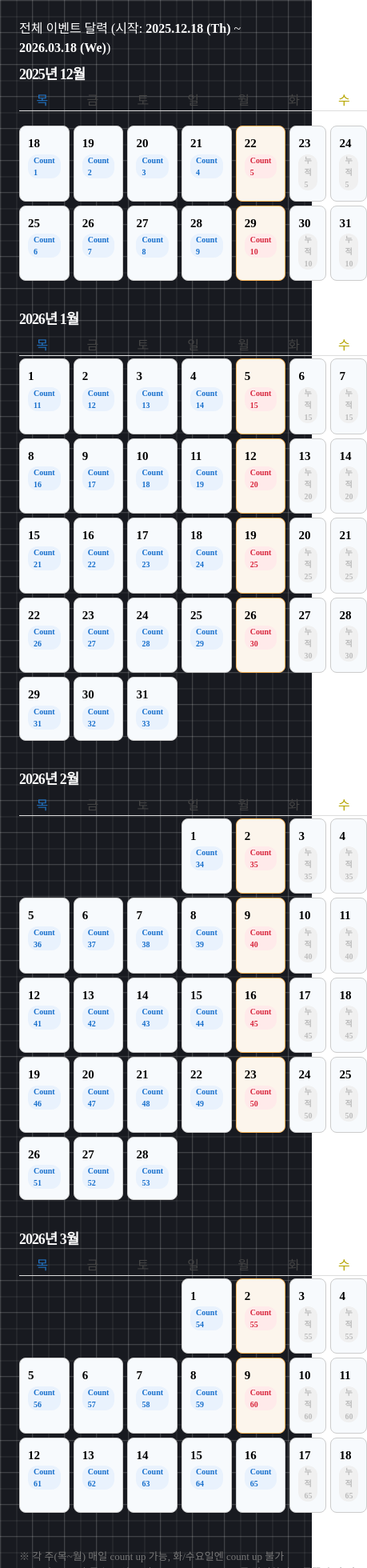
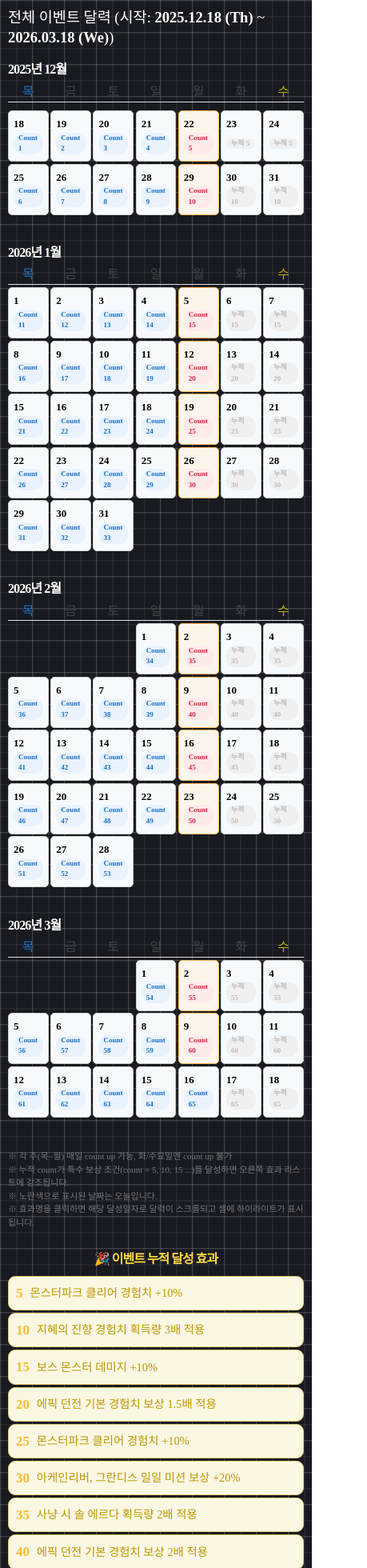
Before and after one commit to zzid/doodle, a React (Create React App) app: page /calendar in a window 390 px wide. Shown: the top 1960 px of the page at 80% size, 459 px wide, since content can reach past the window. Built offline with nearby package versions, Linux system fonts and the light colour scheme.

Commit message:
:zap: :lipstick: improve > mobile-friendly (calendar)

```diff
--- a/src/pages/Calendar.tsx
+++ b/src/pages/Calendar.tsx
@@ -8,9 +8,6 @@ import React, {
     PropsWithChildren,
 } from "react";
 import dayjs, { Dayjs } from "dayjs";
-import isoWeek from "dayjs/plugin/isoWeek";
-import weekday from "dayjs/plugin/weekday";
-import localeData from "dayjs/plugin/localeData";
 import styled from "@emotion/styled";
 import { motion } from "framer-motion";
 
@@ -87,12 +84,17 @@ const EVENT_END_DATE = dayjs("2026-03-18");
 
 const WEEKDAYS = ["목", "금", "토", "일", "월", "화", "수"];
 
+// Mobile friendly & adaptive paddings
 const PageWrap = styled.div`
     padding: 24px;
     max-width: 1080px;
     color: ${colors.pageText};
     margin-left: auto;
     margin-right: auto;
+
+    @media (max-width: 600px) {
+        padding: 10px;
+    }
 `;
 
 const MainLayout = styled.div`
@@ -103,11 +105,20 @@ const MainLayout = styled.div`
         flex-direction: column;
         gap: 22px;
     }
+    @media (max-width: 600px) {
+        gap: 10px;
+    }
 `;
 
+// Columns are now 100% width on mobile
 const LeftCol = styled.div`
     flex: 3 1 0;
     min-width: 320px;
+
+    @media (max-width: 600px) {
+        min-width: 0;
+        width: 100%;
+    }
 `;
 
 const RightCol = styled.div`
@@ -120,6 +131,11 @@ const RightCol = styled.div`
         position: static;
         margin-top: 2rem;
     }
+    @media (max-width: 600px) {
+        min-width: 0;
+        width: 100%;
+        margin-top: 1rem;
+    }
 `;
 
 const EffectsBarWrap = styled.div`
@@ -127,6 +143,9 @@ const EffectsBarWrap = styled.div`
     display: flex;
     flex-direction: column;
     align-items: center;
+    @media (max-width: 600px) {
+        align-items: stretch;
+    }
 `;
 
 const EffectsTitle = styled.div`
@@ -136,6 +155,10 @@ const EffectsTitle = styled.div`
     margin-bottom: 12px;
     letter-spacing: -1px;
     text-align: center;
+    @media (max-width: 600px) {
+        font-size: 1rem;
+        margin-bottom: 7px;
+    }
 `;
 
 const EffectBoxStyled = styled(motion.a)<{
@@ -162,7 +185,8 @@ const EffectBoxStyled = styled(motion.a)<{
     display: flex;
     align-items: center;
     gap: 10px;
-    transition: box-shadow 0.22s, border 0.16s, background 0.17s;
+    transition: box-shadow 0.22s, border 0.16s, background 0.17s,
+        font-weight 0.15s;
     font-weight: ${({ highlighted }) => (highlighted ? 700 : 500)};
     text-decoration: none;
     outline: ${({ highlighted }) =>
@@ -170,8 +194,16 @@ const EffectBoxStyled = styled(motion.a)<{
     outline-offset: ${({ highlighted }) => (highlighted ? "0.5px" : "0")};
     position: relative;
 
-    &:hover {
+    &:hover,
+    &:focus {
         box-shadow: ${colors.effectBoxHoverShadow};
+    }
+
+    @media (max-width: 600px) {
+        padding: 8px 12px 8px 9px;
+        min-width: 40px;
+        font-size: 0.99rem;
+        gap: 7px;
     }
 `;
 
@@ -181,6 +213,9 @@ const EffectCount = styled.div`
     margin-right: 2px;
     color: ${colors.effectCount};
     text-shadow: ${colors.effectCountShadow};
+    @media (max-width: 600px) {
+        font-size: 1.05rem;
+    }
 `;
 
 const EffectDesc = styled.div`
@@ -188,6 +223,9 @@ const EffectDesc = styled.div`
     font-weight: 500;
     line-height: 1.3;
     word-break: keep-all;
+    @media (max-width: 600px) {
+        font-size: 0.9rem;
+    }
 `;
 
 const MonthTitle = styled.div`
@@ -195,6 +233,10 @@ const MonthTitle = styled.div`
     font-size: 1.12rem;
     margin-bottom: 0.4em;
     letter-spacing: -1px;
+    @media (max-width: 600px) {
+        font-size: 1.01rem;
+        margin-bottom: 0.2em;
+    }
 `;
 
 const DayOfWeekRow = styled.div`
@@ -204,6 +246,10 @@ const DayOfWeekRow = styled.div`
     border-bottom: 1px solid ${colors.dayWeekBorderBottom};
     margin-bottom: 3px;
     font-weight: 500;
+    @media (max-width: 600px) {
+        gap: 2.5px;
+        font-size: 0.99rem;
+    }
 `;
 
 const WeekdayCell = styled.div<{ idx: number }>`
@@ -220,6 +266,9 @@ const CalendarGrid = styled.div`
     display: grid;
     grid-template-columns: repeat(7, 1fr);
     gap: 5px;
+    @media (max-width: 600px) {
+        gap: 2.5px;
+    }
 `;
 
 const CalendarCell = styled(motion.div)<{
@@ -265,12 +314,20 @@ const CalendarCell = styled(motion.div)<{
                 ? colors.cellHighlightShadow
                 : colors.cellHoverShadow};
     }
+    @media (max-width: 600px) {
+        padding: 6px;
+        min-height: 40px;
+        border-radius: 5px;
+    }
 `;
 
 const CellDayNum = styled.div`
     font-weight: 600;
     font-size: 15px;
     color: ${colors.cellDayNum};
+    @media (max-width: 600px) {
+        font-size: 13px;
+    }
 `;
 
 const Badge = styled.span<{ isCountUpDay: boolean; shouldEmphasize?: boolean }>`
@@ -292,27 +349,37 @@ const Badge = styled.span<{ isCountUpDay: boolean; shouldEmphasize?: boolean }>`
     padding: 0px 7px;
     border-radius: 12px;
     margin-top: 2px;
+    @media (max-width: 600px) {
+        font-size: 9px;
+        padding: 0px 6px;
+        margin-top: 1px;
+    }
 `;
 
 const InfoSection = styled.div`
     margin-top: 24px;
     font-size: 13px;
     color: ${colors.infoSection};
+    @media (max-width: 600px) {
+        font-size: 11px;
+        margin-top: 12px;
+    }
 `;
 
-// highlight context 추가
+// --- highlight context with showHighlight and setHighlightDate ---
 type CalendarHighlightContextType = {
     highlightDate: string | null;
-    setHighlightDate: (date: string | null) => void;
+    showHighlight: boolean;
+    setHighlightDate: (date: string | null, showHighlight?: boolean) => void;
 };
 const CalendarHighlightContext = createContext<CalendarHighlightContextType>({
     highlightDate: null,
+    showHighlight: false,
     setHighlightDate: () => {},
 });
 
 export const useCalendarHighlight = () => useContext(CalendarHighlightContext);
 
-// Declaratively get a list of months from start to end (inclusive)
 const getMonthList = (start: Dayjs, end: Dayjs): Dayjs[] =>
     Array.from(
         {
@@ -386,8 +453,6 @@ const EFFECT_DAY_ANCHOR_PREFIX = "effect-day-";
 
 // Find the day when effect with specific count is achieved
 const getDayForEffectCount = (count: number): Dayjs | null => {
-    // effect count is (weekNum * 5 + countInThisWeek=day) from event start day (must be THU~MON)
-    let totalDays = 0;
     let currDay = EVENT_START_DATE.clone();
     while (
         currDay.isSameOrBefore(EVENT_END_DATE, "day") &&
@@ -403,22 +468,19 @@ const getDayForEffectCount = (count: number): Dayjs | null => {
     return currDay;
 };
 
-// ---------------- PRESENTATIONAL CALENDAR COMPONENTS -----------------
+// --- PRESENTATIONAL CALENDAR COMPONENTS ---
 
-// Give info on for which counts a particular day is an "effect day"
 function getEffectCountForDay(day: Dayjs): number | null {
     const count = getCountForDate(day);
     if (effectData.some((e) => e.count === count)) return count;
     return null;
 }
 
-// Single calendar cell
 const CalendarDayCell: React.FC<{
     date: Dayjs;
     today: Dayjs;
 }> = ({ date, today }) => {
     const count = getCountForDate(date);
-    const effect = getEffectForCount(count);
     const isToday = formatDate(date) === formatDate(today);
     const dayIdxInWeek = date.diff(getStartOfEventWeek(date), "day");
     const isCountUpDay = dayIdxInWeek >= 0 && dayIdxInWeek <= 4;
@@ -426,22 +488,21 @@ const CalendarDayCell: React.FC<{
         effectData.some((eff) => eff.count === count) && isCountUpDay;
 
     // highlight context
-    const { highlightDate, setHighlightDate } = useCalendarHighlight();
-    const isHighlighted = highlightDate === formatDate(date);
+    const { highlightDate, setHighlightDate, showHighlight } =
+        useCalendarHighlight();
+    const isHighlighted = highlightDate === formatDate(date) && showHighlight;
 
-    // Auto remove highlight when cell is highlighted (after timeout)
+    // -- Fix: only highlight for 1500ms when highlightDate is changed,
+    //        never persistent after card click.
     useEffect(() => {
-        let timeout: ReturnType<typeof setTimeout> | null = null;
         if (isHighlighted) {
-            timeout = setTimeout(() => {
-                setHighlightDate(null);
+            // Only clear if it's this cell being highlighted
+            const timeout = setTimeout(() => {
+                setHighlightDate(null, false);
             }, 1500);
+            return () => clearTimeout(timeout);
         }
-        return () => {
-            if (timeout) clearTimeout(timeout);
-        };
-        // eslint-disable-next-line
-    }, [isHighlighted]);
+    }, [isHighlighted, setHighlightDate]);
 
     // For anchor
     const effectAnchor = isEffectDay
@@ -591,7 +652,7 @@ const EffectsVerticalBar: React.FC<{ today: Dayjs }> = ({ today }) => {
         }
     }, [todayCount]);
 
-    // Vertical 스타일을 위한 재정의
+    // Mobile friendly column
     const EffectsColumn = styled.div`
         display: flex;
         flex-direction: column;
@@ -601,14 +662,16 @@ const EffectsVerticalBar: React.FC<{ today: Dayjs }> = ({ today }) => {
         justify-content: flex-start;
         padding: 6px 0 10px 0;
         font-size: 11px;
+        @media (max-width: 600px) {
+            gap: 3px;
+            padding: 2px 0 5px 0;
+        }
     `;
 
-    // 클릭 시 달력 셀로 이동하고 셀 highlight 활성화
     const handleEffectClick = (
         e: React.MouseEvent,
         eff: (typeof effectDays)[number]
     ) => {
-        // prevent default anchor scroll
         e.preventDefault();
         if (eff.day) {
             const anchorId = `${EFFECT_DAY_ANCHOR_PREFIX}${eff.count}`;
@@ -620,7 +683,8 @@ const EffectsVerticalBar: React.FC<{ today: Dayjs }> = ({ today }) => {
                     inline: "center",
                 });
             }
-            setHighlightDate(formatDate(eff.day));
+            // Set highlight + showHighlight as true
+            setHighlightDate(formatDate(eff.day), true);
         }
     };
 
@@ -656,7 +720,7 @@ const EffectsVerticalBar: React.FC<{ today: Dayjs }> = ({ today }) => {
                                       )}`
                                     : undefined
                             }
-                            style={{ width: "100%" }} // full width box
+                            style={{ width: "100%" }}
                             onClick={(e) => handleEffectClick(e, eff)}
                         >
                             <EffectCount>{eff.count}</EffectCount>
@@ -669,14 +733,24 @@ const EffectsVerticalBar: React.FC<{ today: Dayjs }> = ({ today }) => {
     );
 };
 
-// highlight provider
+// highlight provider (with showHighlight flag) to prevent forever highlight
 const CalendarHighlightProvider: React.FC<PropsWithChildren<{}>> = ({
     children,
 }) => {
-    const [highlightDate, setHighlightDate] = useState<string | null>(null);
+    const [highlightDate, setHighlightDateState] = useState<string | null>(
+        null
+    );
+    const [showHighlight, setShowHighlight] = useState(false);
+
+    // Called from both cell and card
+    const setHighlightDate = (date: string | null, show?: boolean) => {
+        setHighlightDateState(date);
+        setShowHighlight(!!show);
+    };
+
     return (
         <CalendarHighlightContext.Provider
-            value={{ highlightDate, setHighlightDate }}
+            value={{ highlightDate, showHighlight, setHighlightDate }}
         >
             {children}
         </CalendarHighlightContext.Provider>
@@ -691,7 +765,13 @@ export const CalendarPage = () => {
     return (
         <CalendarHighlightProvider>
             <PageWrap>
-                <h3>
+                <h3
+                    style={{
+                        fontSize: "1.16rem",
+                        marginBottom: 8,
+                        lineHeight: 1.33,
+                    }}
+                >
                     전체 이벤트 달력 (시작:{" "}
                     <b>{EVENT_START_DATE.format("YYYY.MM.DD (dd)")}</b> ~{" "}
                     <b>{EVENT_END_DATE.format("YYYY.MM.DD (dd)")}</b>)
--- a/src/routes.tsx
+++ b/src/routes.tsx
@@ -27,10 +27,6 @@ export const routes = [
             {
                 index: true,
                 element: <HomePage />,
-            },
-            {
-                path: "app",
-                element: <App />,
             },
             {
                 path: "exp-coupon",
```
